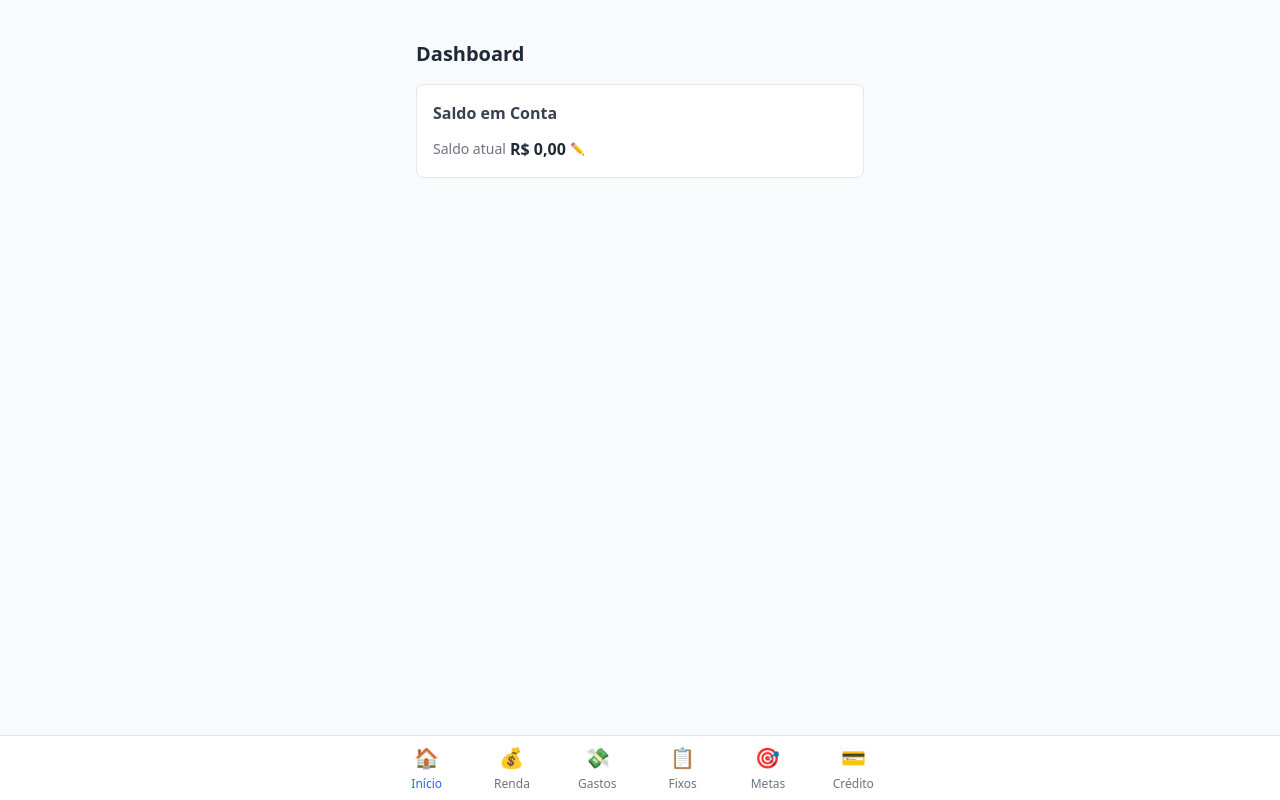
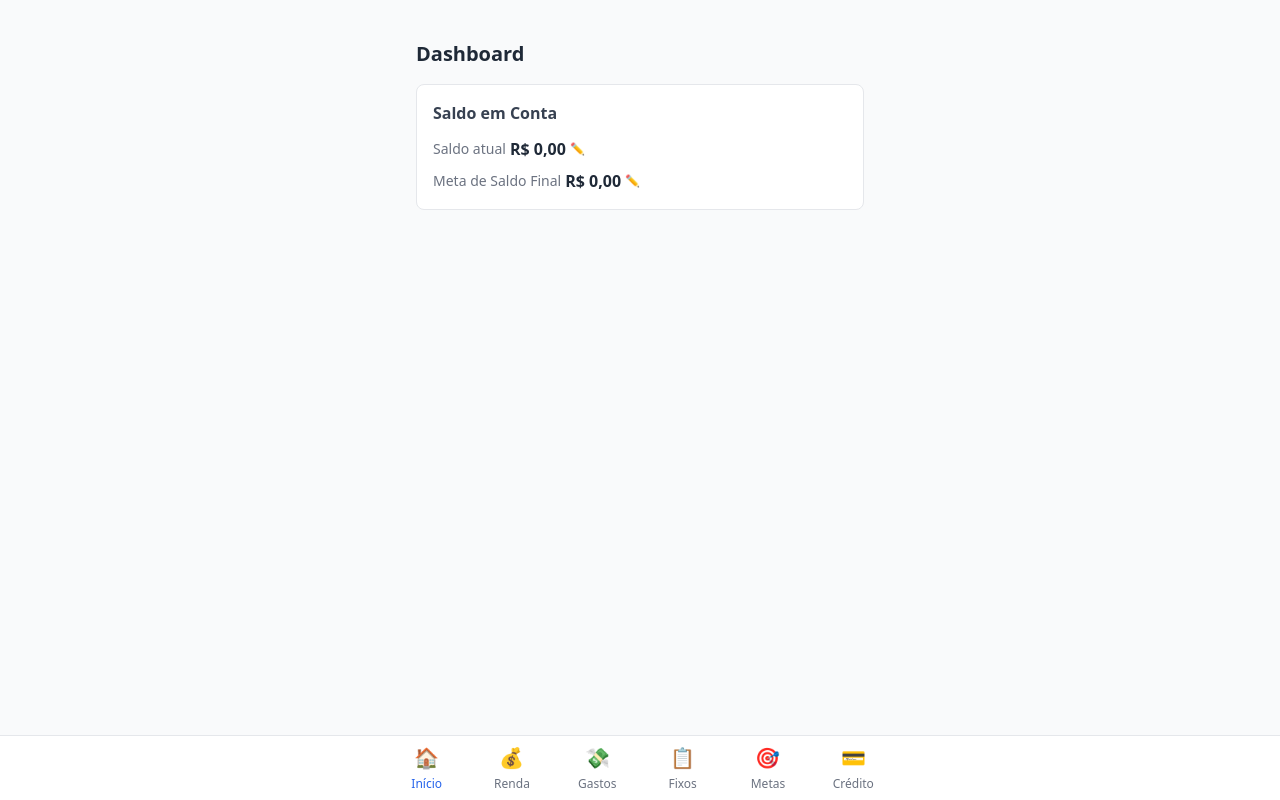
Before and after one commit to kelwintobias/financeiropessoal, a React (Vite) app in the folder kekel-finance/: page / in a window 1280 px wide. Built offline with nearby package versions, Linux system fonts and the light colour scheme; no server answers; the database is empty.

Commit message:
feat: add Meta de Saldo Final editable field to Saldo em Conta section [Weekly Spending]

```diff
--- a/kekel-finance/src/pages/DashboardPage.tsx
+++ b/kekel-finance/src/pages/DashboardPage.tsx
@@ -11,6 +11,7 @@ export default function DashboardPage() {
     creditCard,
     userSettings,
     updateAccountBalance,
+    updateMonthlyGoal,
   } = useFinanceStore()
 
   const month = currentMonth()
@@ -44,6 +45,11 @@ export default function DashboardPage() {
             onSave={updateAccountBalance}
             label="Saldo atual"
           />
+          <EditableAmount
+            value={monthlyGoal}
+            onSave={updateMonthlyGoal}
+            label="Meta de Saldo Final"
+          />
           {cycleExpensesCash > 0 && (
             <>
               <div className="flex justify-between text-sm text-gray-500">
```
